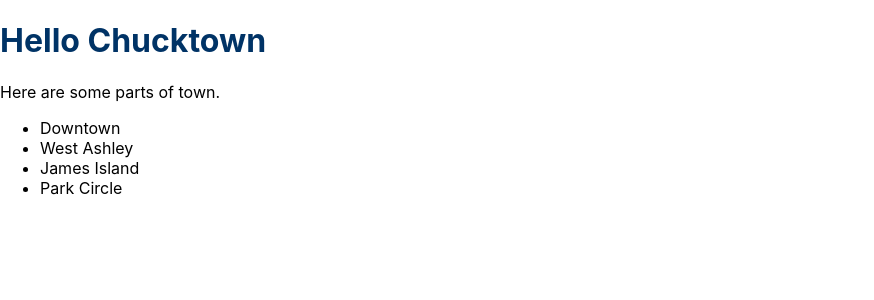
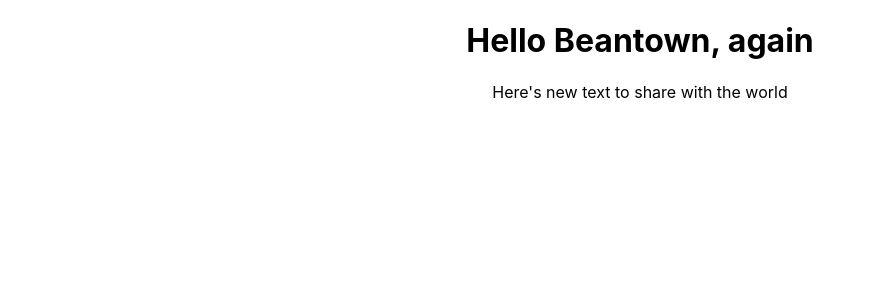
Before and after one commit to AronKuch/first-reaction, a React (Create React App) app: page / in a window 1280 px wide. Shown: the top 300 px of the page, without its empty margins (0-874 px from the left). Built offline with nearby package versions, Linux system fonts and the light colour scheme.

Commit message:
Changes to start using Components

```diff
--- a/src/App.js
+++ b/src/App.js
@@ -1,23 +1,25 @@
-import logo from './logo.svg';
+
 import './App.css';
+
+function Head(props){
+  console.log(props);
+  return(
+    <h1>Hello {props.city}, again</h1>
+  );
+}
+
+function Main(){
+  return(
+    <p>Here's new text to share with the world</p>
+  );
+}
+
 
 function App() {
   return (
     <div className="App">
-      <header className="App-header">
-        <img src={logo} className="App-logo" alt="logo" />
-        <p>
-          Edit <code>src/App.js</code> and save to reload.
-        </p>
-        <a
-          className="App-link"
-          href="https://reactjs.org"
-          target="_blank"
-          rel="noopener noreferrer"
-        >
-          Learn React
-        </a>
-      </header>
+      <Head city = "Beantown"/>
+      <Main />
     </div>
   );
 }
--- a/src/index.js
+++ b/src/index.js
@@ -1,32 +1,9 @@
 import React from 'react';
 import ReactDOM from 'react-dom';
 import './index.css';
+import App from "./App";
 
 ReactDOM.render(
-  React.createElement(
-    "h1",
-    {style: {color: "#003366"}},
-    "Hello Chucktown"
-  ),
+<App />,
   document.getElementById('root')
 );
-
-ReactDOM.render(
-  React.createElement(
-    "p",
-    null,
-    "Here are some parts of town."
-  ),
-  document.getElementById('extra')
-);
-
-ReactDOM.render(
-  <ul>
-    <li>Downtown</li>
-    <li>West Ashley</li>
-    <li>James Island</li>
-    <li>Park Circle</li>
-  </ul>
-  ,
-  document.getElementById('list')
-);
```
